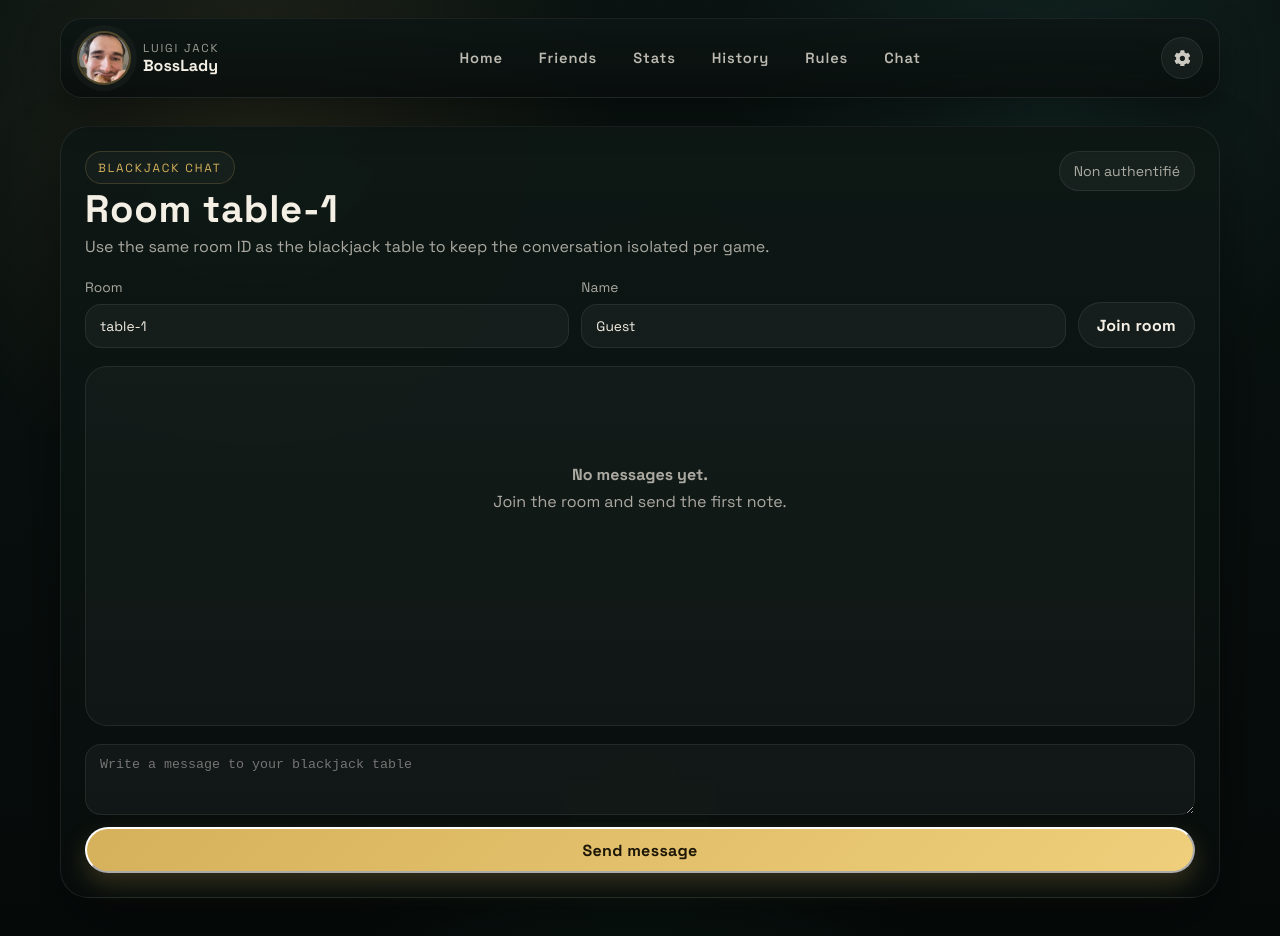
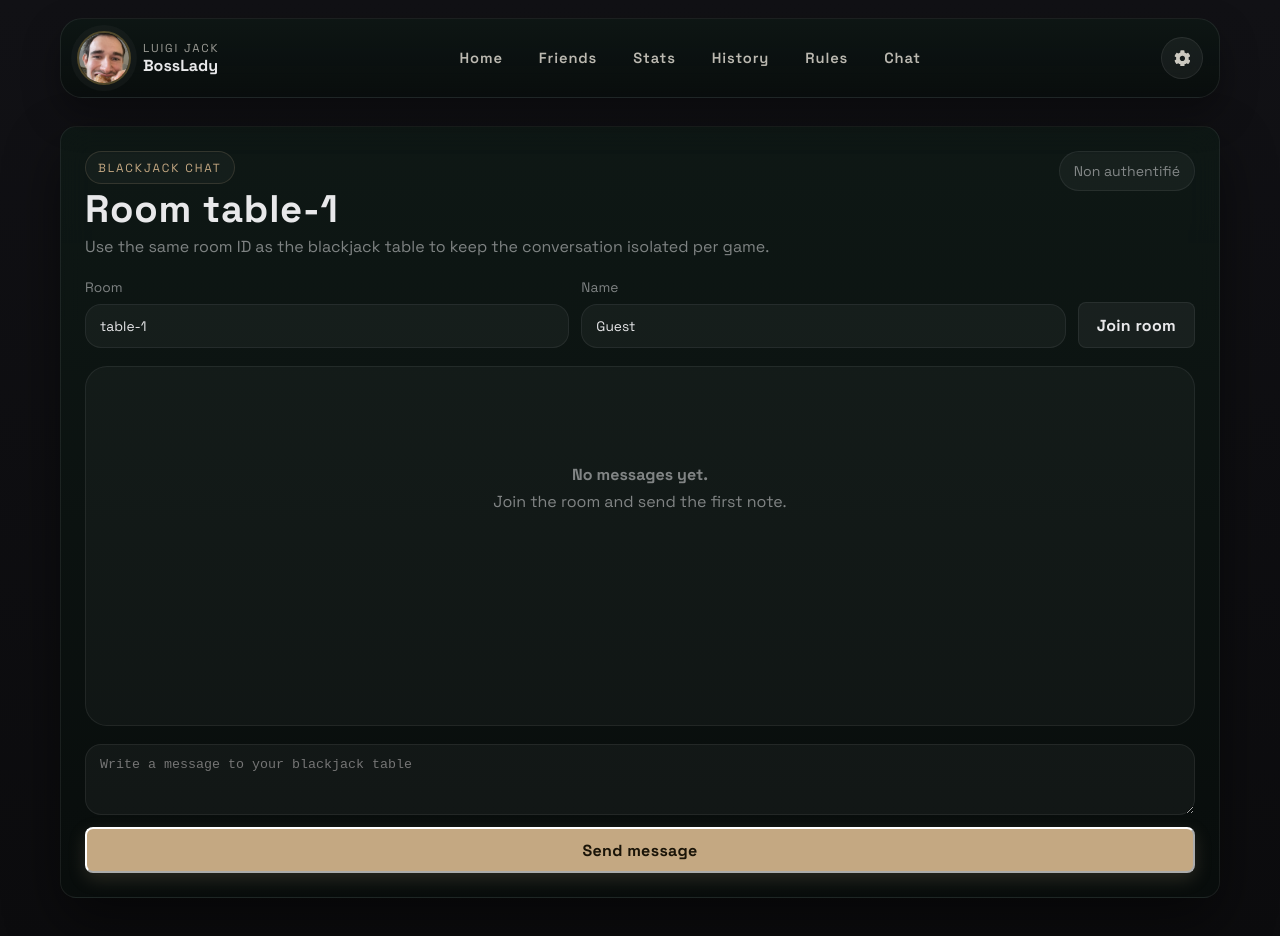
Before and after one commit to cmoibssld/transcendence, a React (Vite) app in the folder front-end/: page /chat in a window 1280 px wide. Shown: the top 936 px of the page. Built offline with nearby package versions, Linux system fonts and the light colour scheme; no server answers.

Commit message:
style: apply new dark elegant design tokens

```diff
--- a/front-end/src/App.css
+++ b/front-end/src/App.css
@@ -1,19 +1,18 @@
 :root {
     color-scheme: dark;
-    --bg-0: #060b0a;
-    --bg-1: #0a1311;
-    --panel: rgba(12, 20, 18, 0.84);
-    --panel-strong: rgba(8, 13, 12, 0.94);
-    --line: rgba(255, 255, 255, 0.08);
-    --line-strong: rgba(215, 180, 95, 0.2);
-    --text: #f4efe5;
-    --muted: rgba(244, 239, 229, 0.68);
-    --accent: #d6b15b;
-    --accent-2: #5fd4c0;
-    --shadow: 0 28px 64px rgba(0, 0, 0, 0.42);
-    --radius-xl: 28px;
-    --radius-lg: 20px;
-    --radius-md: 14px;
+    --bg-0: #0c0c0e;
+    --bg-1: #111115;
+    --panel: rgba(20, 20, 26, 0.88);
+    --panel-strong: rgba(14, 14, 18, 0.96);
+    --line: rgba(255, 255, 255, 0.07);
+    --line-strong: rgba(196, 168, 130, 0.18);
+    --text: #e8e8ea;
+    --muted: rgba(232, 232, 234, 0.52);
+    --accent: #c4a882;
+    --shadow: 0 24px 56px rgba(0, 0, 0, 0.48);
+    --radius-xl: 16px;
+    --radius-lg: 12px;
+    --radius-md: 8px;
 }
 
 * {
@@ -29,24 +28,9 @@ body,
 body {
     margin: 0;
     overflow-y: auto;
-    background:
-        radial-gradient(circle at 20% 15%, rgba(214, 177, 91, 0.12), transparent 28%),
-        radial-gradient(circle at 82% 10%, rgba(95, 212, 192, 0.09), transparent 24%),
-        radial-gradient(circle at 50% 85%, rgba(38, 102, 78, 0.12), transparent 30%),
-        linear-gradient(180deg, var(--bg-1) 0%, var(--bg-0) 100%);
+    background: linear-gradient(180deg, #111115 0%, #0c0c0e 100%);
     color: var(--text);
     font-family: "Space Grotesk", system-ui, sans-serif;
-}
-
-body::before {
-    content: "";
-    position: fixed;
-    inset: 0;
-    pointer-events: none;
-    background-image: linear-gradient(rgba(255, 255, 255, 0.025) 1px, transparent 1px),
-        linear-gradient(90deg, rgba(255, 255, 255, 0.025) 1px, transparent 1px);
-    background-size: 44px 44px;
-    mask-image: linear-gradient(180deg, rgba(0, 0, 0, 0.28), transparent 70%);
 }
 
 a {
@@ -122,7 +106,7 @@ img {
     justify-content: center;
     min-height: 46px;
     padding: 0 18px;
-    border-radius: 999px;
+    border-radius: 8px;
     text-decoration: none;
     font-weight: 700;
     letter-spacing: 0.02em;
@@ -130,13 +114,13 @@ img {
 }
 
 .btn-primary {
-    background: linear-gradient(135deg, var(--accent), #efcf7b);
-    color: #1d1607;
-    box-shadow: 0 10px 24px rgba(214, 177, 91, 0.22);
+    background: var(--accent);
+    color: #1a1408;
+    box-shadow: 0 6px 18px rgba(196, 168, 130, 0.18);
 }
 
 .btn-secondary {
-    background: rgba(255, 255, 255, 0.04);
+    background: rgba(255, 255, 255, 0.05);
     border: 1px solid var(--line);
     color: var(--text);
 }
```
